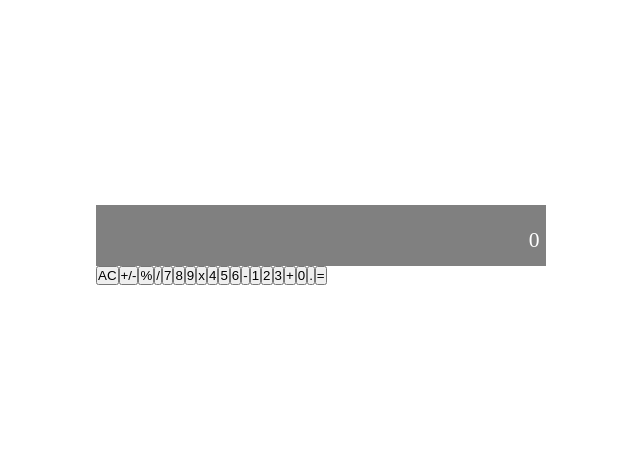
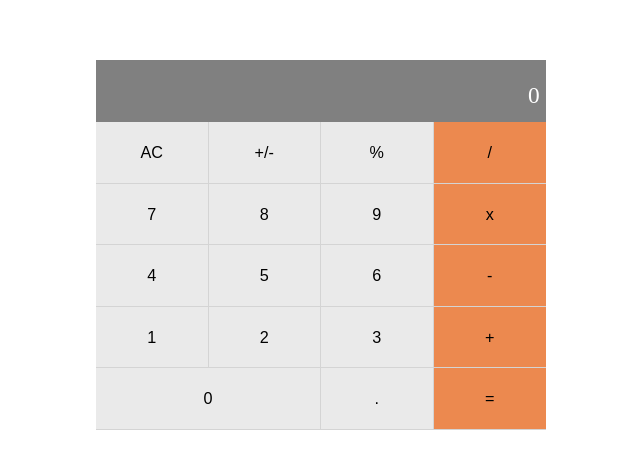
Before and after one commit to NitBravoA92/math-magicians, a React (Create React App) app: page / in a window 1280 px wide. Shown: the part 155-624 px from the top of the page, without its empty margins (319-959 px from the left). Built offline with nearby package versions, Linux system fonts and the light colour scheme.

Commit message:
Add the css styles of the buttons section

```diff
--- a/src/components/Calculator.css
+++ b/src/components/Calculator.css
@@ -3,6 +3,7 @@
   border: none;
   position: relative;
   background-color: transparent;
+  font-size: 18px;
 }
 
 .display-result {
@@ -10,7 +11,6 @@
   padding: 0.8rem 0.4rem;
   width: 100%;
   min-height: 60px;
-  font-size: 18px;
   display: flex;
   flex-direction: column;
   gap: 0.6rem;
@@ -23,5 +23,41 @@
 }
 
 .final-result {
-  font-size: 1.2em;
+  font-size: 1.3em;
 }
+
+.buttons-container {
+  display: grid;
+  grid-template-columns: repeat(4, 1fr);
+  grid-auto-flow: minmax(50px, auto);
+}
+
+.btn {
+  border: none;
+  outline: none;
+  cursor: pointer;
+  padding: 1.3rem 1rem;
+  border-bottom: 1px solid #d4d4d4;
+  font-size: 0.9em;
+}
+
+.btn-gray {
+  border-right: 1px solid #d4d4d4;
+  background-color: #eaeaea;
+}
+
+.btn-orange {
+  background-color: rgb(236, 137, 79);
+}
+
+.btn-gray:hover {
+  background-color: #d4d4d4;
+}
+
+.btn-orange:hover {
+  background-color: rgb(235, 121, 56);
+}
+
+.btn-zero {
+  grid-column: span 2;
+}
```
